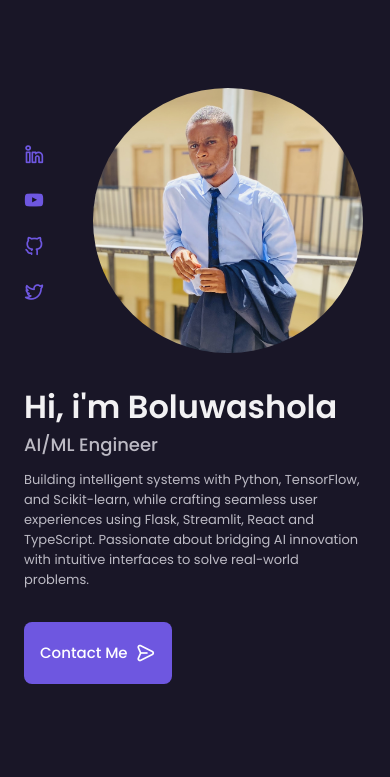
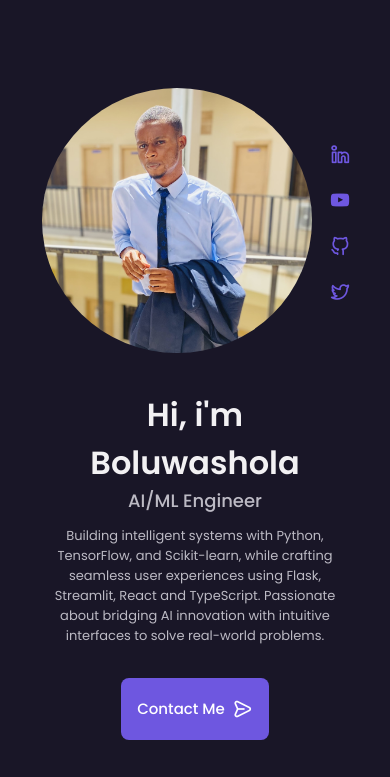
Before and after one commit to Boluwashola/boluwashola.github.io, a plain HTML site: page index.html in a window 390 px wide. Shown: the top 777 px of the page. Drawn offline with nearby package versions, Linux system fonts and the light colour scheme.

Commit message:
Trying to fix the space at the right side for the mobile media query

```diff
--- a/style.css
+++ b/style.css
@@ -1325,3 +1325,66 @@ img{
         margin: 0 auto;
     }
 }
+/* Mobile Overflow Fix */
+html, body {
+    overflow-x: hidden;
+}
+
+.container {
+    max-width: 100%;
+    overflow-x: hidden;
+}
+
+.portfolio__container.swiper-container {
+    overflow-x: hidden;
+}
+
+@media screen and (max-width: 768px) {
+    .home__content {
+        grid-template-columns: 1fr;
+        text-align: center;
+    }
+
+    .home__social {
+        justify-self: center;
+        margin-bottom: var(--mb-2);
+    }
+
+    .home__img {
+        order: -1;
+        margin-bottom: var(--mb-2);
+    }
+}
+/* Mobile Overflow Fix */
+html, body {
+    overflow-x: hidden;
+    max-width: 100%;
+}
+
+.container {
+    max-width: 100%;
+    padding: 0 1rem;
+}
+
+.portfolio__container.swiper-container {
+    overflow: hidden;
+    width: 100%;
+}
+
+@media screen and (max-width: 768px) {
+    .home__content {
+        grid-template-columns: 1fr;
+        text-align: center;
+        gap: 1rem;
+    }
+
+    .home__social {
+        justify-self: center;
+        margin-bottom: var(--mb-1);
+    }
+
+    .home__img {
+        order: -1;
+        margin-bottom: var(--mb-1);
+    }
+}
```
